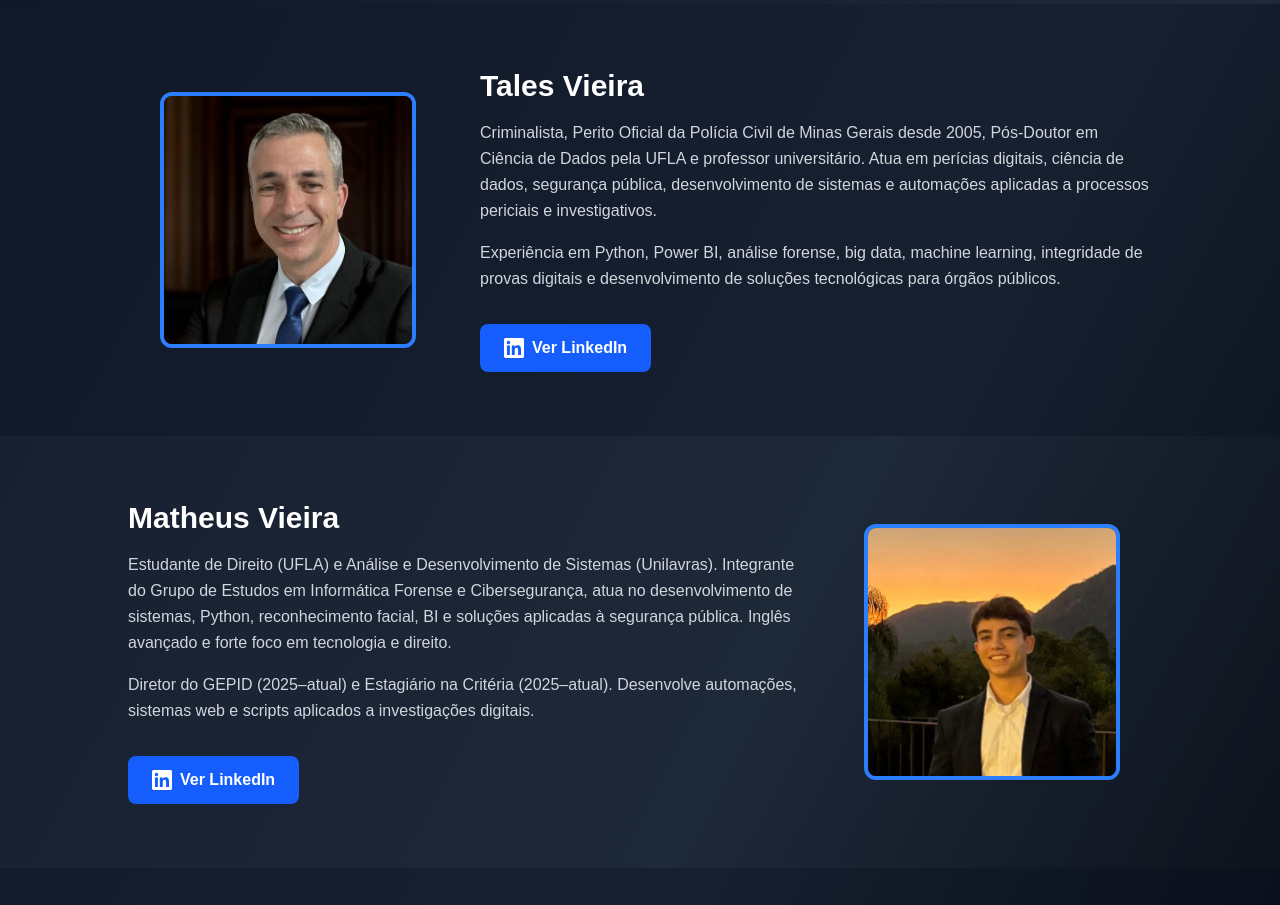
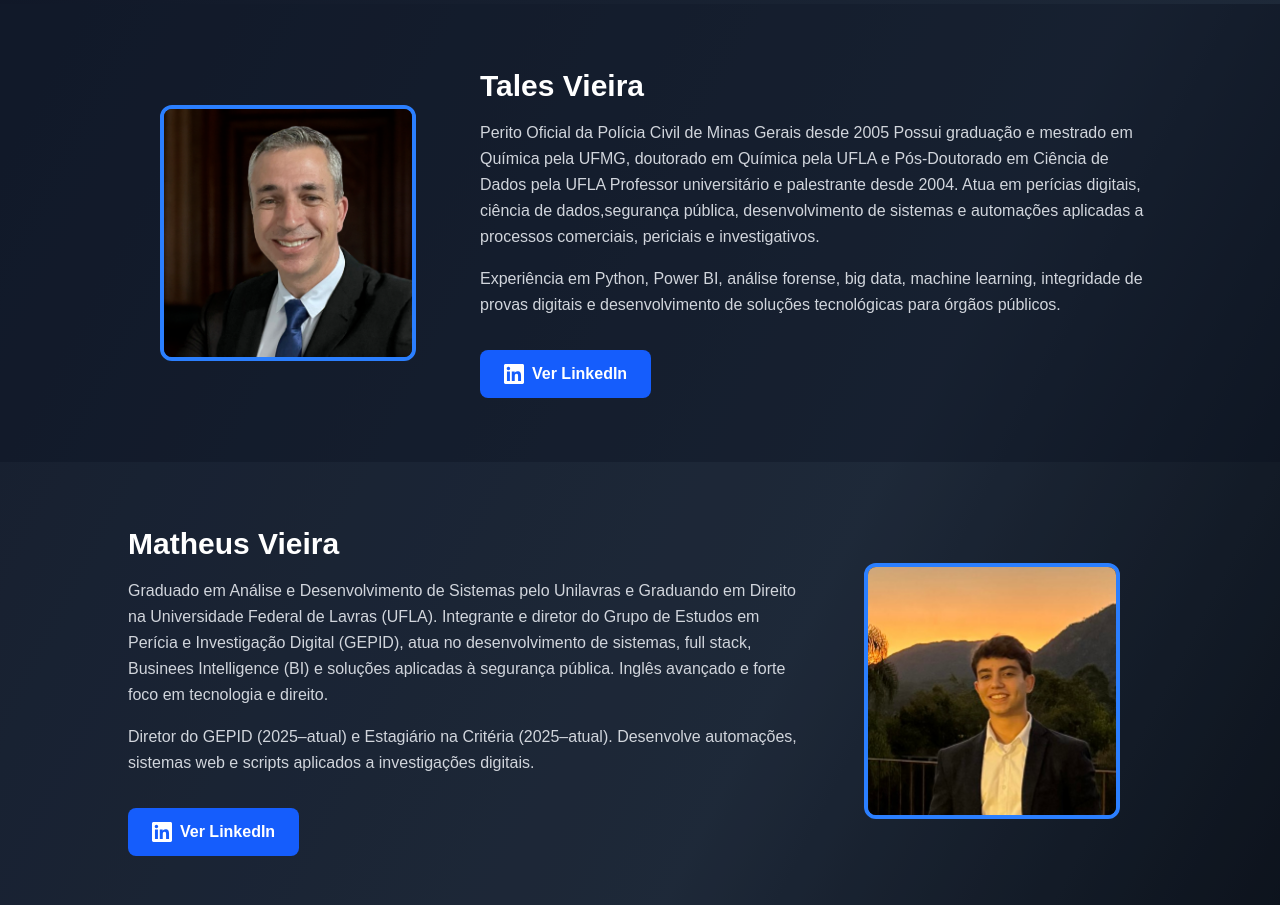
Before and after one commit to talesperito/investigacao-forense, a Next.js app: page /portfolio in a window 1280 px wide. Shown: the part 360-1265 px from the top of the page. Built offline with nearby package versions, Linux system fonts and the light colour scheme.

Commit message:
Update page.tsx

```diff
--- a/app/portfolio/page.tsx
+++ b/app/portfolio/page.tsx
@@ -39,11 +39,12 @@ export default function PortfolioPage() {
             <div className="md:col-span-2 space-y-4">
               <h2 className="text-3xl font-bold text-white mb-4">Tales Vieira</h2>
               <p className="text-gray-300 leading-relaxed">
-                Criminalista, Perito Oficial da Polícia Civil de Minas Gerais desde
-                2005, Pós-Doutor em Ciência de Dados pela UFLA e professor
-                universitário. Atua em perícias digitais, ciência de dados,
-                segurança pública, desenvolvimento de sistemas e automações
-                aplicadas a processos periciais e investigativos.
+                Perito Oficial da Polícia Civil de Minas Gerais desde 2005
+                Possui graduação e mestrado em Química pela UFMG, doutorado
+                em Química pela UFLA e Pós-Doutorado em Ciência de Dados pela UFLA
+                Professor universitário e palestrante desde 2004. Atua em perícias digitais,
+                ciência de dados,segurança pública, desenvolvimento de sistemas e automações
+                aplicadas a processos comerciais, periciais e investigativos.
               </p>
               <p className="text-gray-300 leading-relaxed">
                 Experiência em Python, Power BI, análise forense, big data,
@@ -77,10 +78,11 @@ export default function PortfolioPage() {
             <div className="md:col-span-2 space-y-4 md:order-1 order-2">
               <h2 className="text-3xl font-bold text-white mb-4">Matheus Vieira</h2>
               <p className="text-gray-300 leading-relaxed">
-                Estudante de Direito (UFLA) e Análise e Desenvolvimento de Sistemas
-                (Unilavras). Integrante do Grupo de Estudos em Informática Forense e
-                Cibersegurança, atua no desenvolvimento de sistemas, Python,
-                reconhecimento facial, BI e soluções aplicadas à segurança pública.
+                Graduado em Análise e Desenvolvimento de Sistemas pelo Unilavras e
+                Graduando em Direito na Universidade Federal de Lavras (UFLA).
+                Integrante e diretor do Grupo de Estudos em Perícia e Investigação
+                Digital (GEPID), atua no desenvolvimento de sistemas, full stack,
+                Businees Intelligence (BI) e soluções aplicadas à segurança pública.
                 Inglês avançado e forte foco em tecnologia e direito.
               </p>
               <p className="text-gray-300 leading-relaxed">
```
